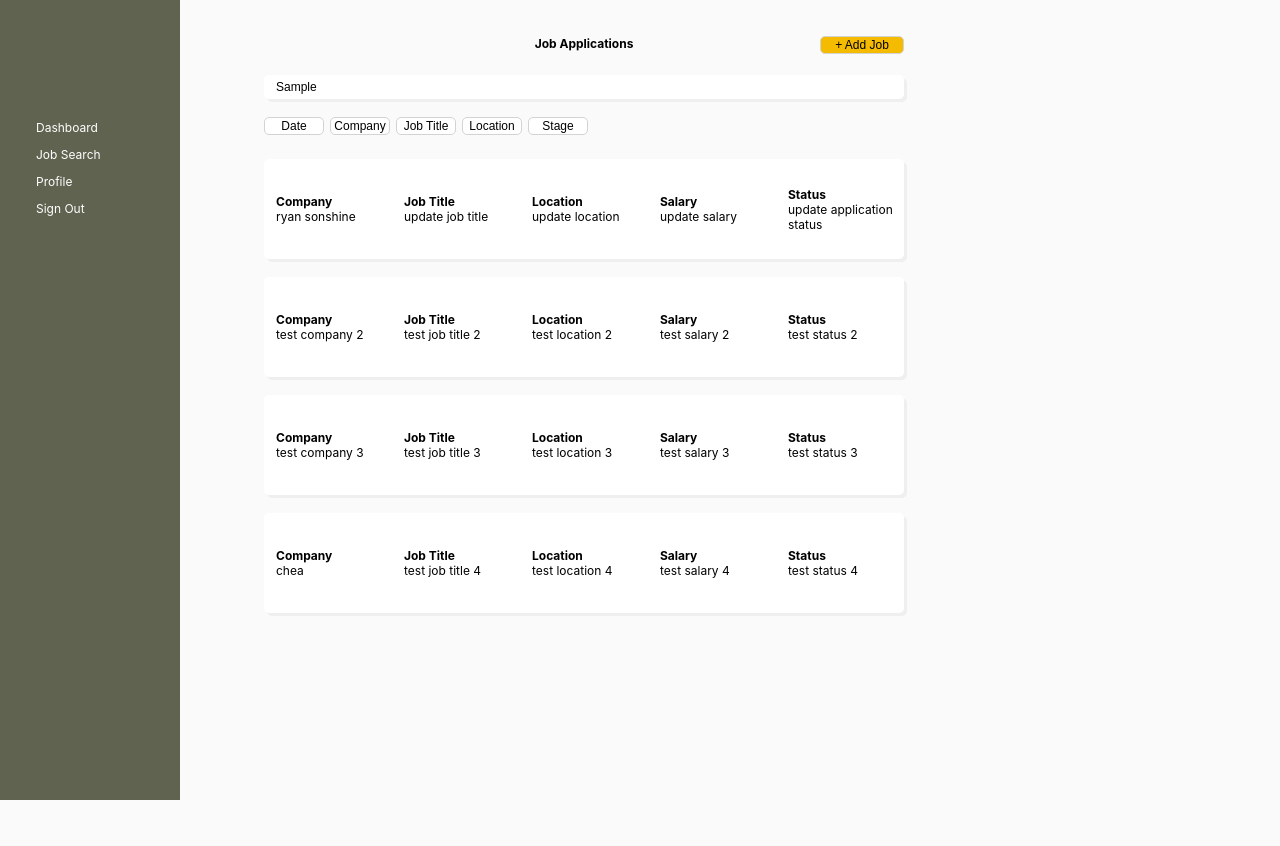
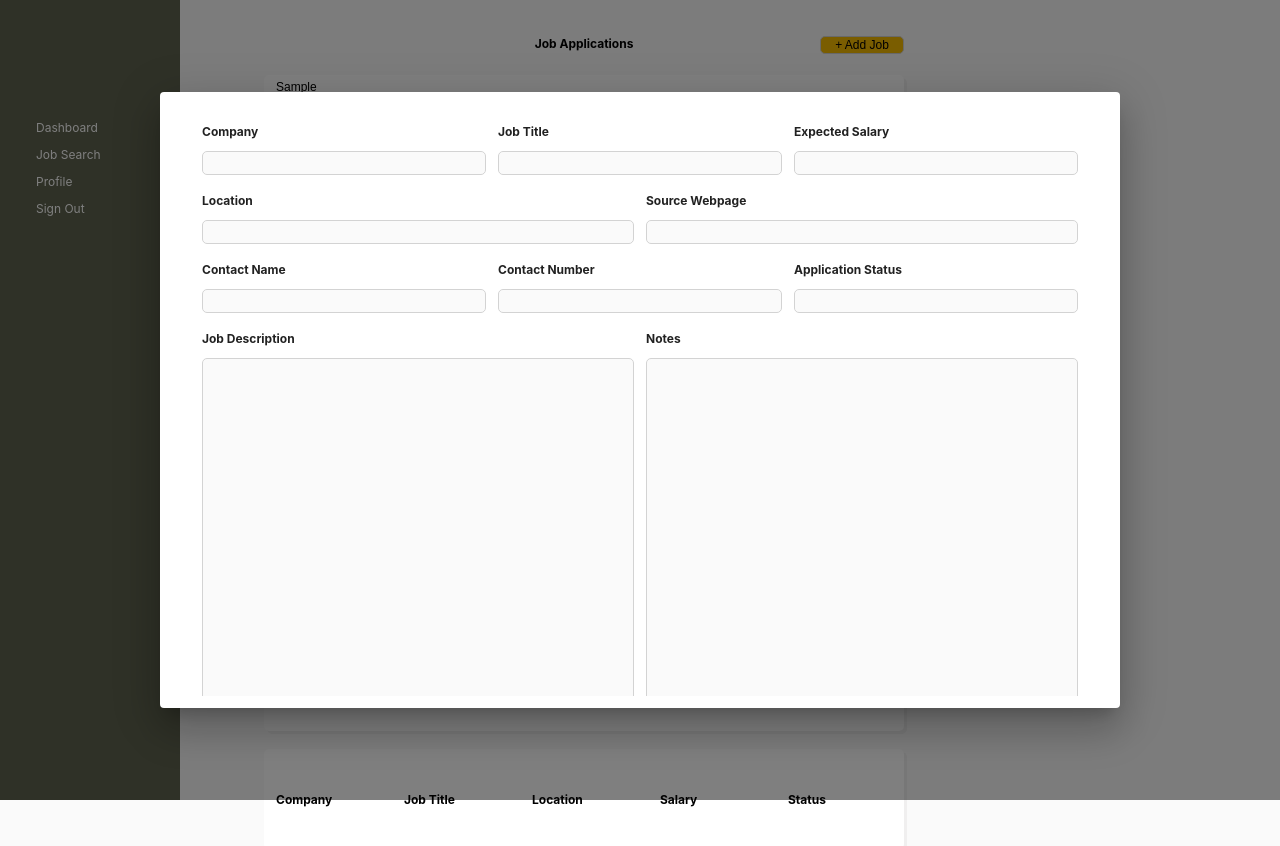
Before and after one commit to stephwuh/khaki-apps, a React (Create React App) app: page / in a window 1280 px wide. Both pictures are taken after typing "Sample" into the empty fields and a click on the button "+ Add Job". Shown: the top 846 px of the page. Before the commit the page ends 800 px from the top, so only its background shows below. Built offline with nearby package versions, Linux system fonts and the light colour scheme; data requests are answered from the project's data file; the HTML template or start-up script is replaced by a standard one.

Commit message:
add job dialog box testing started

```diff
--- a/db.json
+++ b/db.json
@@ -14,7 +14,7 @@
       "id": 1
     },
     {
-      "company": "test company 2",
+      "company": "revised",
       "jobTitle": "test job title 2",
       "location": "test location 2",
       "salary": "test salary 2",
@@ -51,6 +51,15 @@
       "description": "test description 4",
       "notes": "test notes 4",
       "id": 4
+    },
+    {
+      "company": "new company",
+      "jobTitle": "new job title",
+      "salary": "new salary",
+      "id": 5
+    },
+    {
+      "id": 6
     }
   ]
 }
--- a/src/features/dashboard/Dashboard.js
+++ b/src/features/dashboard/Dashboard.js
@@ -1,36 +1,36 @@
 import React, { useState, useEffect } from "react";
-import {Dialog, DialogContent, makeStyles} from '@material-ui/core';
+import { Dialog, DialogContent, makeStyles } from "@material-ui/core";
 import apiClient from "../../services/apiClient";
 import jobAddService from "../../services/jobAddService";
 import jobAppDetail from "../../services/jobAppDetail";
 import dashboard from "./dashboard.module.css";
 import JobAppDetail from "../jobAppDetail/JobAppDetail";
 
-
 const Dashboard = () => {
   const [jobAppState, setJobAppState] = useState([]);
-  const [jobDetailState, setJobDetailState] = useState({open: false});
+  const [jobDetailState, setJobDetailState] = useState({ open: false });
+
+  //state related to dialog box
+  const [jobDetailFormState, setJobDetailFormState] = useState(null);
 
   useEffect(() => {
     const jobAppDataPromise = apiClient.getApps();
 
     jobAppDataPromise.then((jobAppData) => setJobAppState(jobAppData));
-
   }, []);
-
 
   /*
     the dialog service exposes events with whether the dialog is closed or opened.
     so we can now use an useEffect to subscript to the events and then update the state
   */
 
-    useEffect(()=> {
-        const subscription = jobAppDetail.eventsStream.subscribe(state => setJobDetailState(state));
+  useEffect(() => {
+    const subscription = jobAppDetail.eventsStream.subscribe((state) =>
+      setJobDetailState(state)
+    );
 
-        return() => subscription.unsubscribe();
-
-    }, [])
-
+    return () => subscription.unsubscribe();
+  }, []);
 
   let jobApps = jobAppState.map((jobApp, index) => {
     return (
@@ -38,9 +38,11 @@ const Dashboard = () => {
         data-testid="job-app"
         key={index}
         className={dashboard.jobs}
-        onClick={()=>{
-            jobAppDetail.open(jobApp);
-        }}>
+        onClick={() => {
+          setJobDetailFormState("update");
+          jobAppDetail.open(jobApp);
+        }}
+      >
         <div data-testid="company-name" className={dashboard.items}>
           <h5>Company</h5>
           {jobApp.company}
@@ -65,7 +67,6 @@ const Dashboard = () => {
     );
   });
 
-
   return (
     <div className={dashboard.container}>
       <div className={dashboard.btnContainer}>
@@ -74,7 +75,8 @@ const Dashboard = () => {
           data-testid="addBtn"
           type="button"
           onClick={() => {
-            jobAddService.open();
+            setJobDetailFormState("add");
+            jobAppDetail.openNew();
           }}
         >
           + Add Job
@@ -95,18 +97,20 @@ const Dashboard = () => {
         <button data-testid="stage-type">Stage</button>
       </div>
       {jobApps}
-    <Dialog
-        maxWidth='md'
-        fullWidth = {true}
-        open ={jobDetailState.open}
+      <Dialog
+        maxWidth="md"
+        fullWidth={true}
+        open={jobDetailState.open}
         onClose={() => jobAppDetail.close()}
-        >
+      >
         <DialogContent>
-            <JobAppDetail jobApp={jobDetailState.jobApp}/>
+          <JobAppDetail
+            jobApp={jobDetailState.jobApp}
+            jobDetailFormState={jobDetailFormState}
+          />
         </DialogContent>
-    </Dialog>
+      </Dialog>
     </div>
-
   );
 };
 
--- a/src/features/jobAppDetail/JobAppDetail.js
+++ b/src/features/jobAppDetail/JobAppDetail.js
@@ -3,39 +3,28 @@ import apiClient from "../../services/apiClient";
 import jobAppDetail from "./jobAppDetail.module.css";
 
 const JobAppDetail = (props) => {
-
-if(!props.jobApp){
-    return <div data-testid='empty'></div>
+  if (!props.jobApp) {
+    return <div data-testid="empty"></div>;
   }
   const [editState, setEditState] = useState(false);
 
+  //state related to controlled inputs
   const [companyState, setCompanyState] = useState(props.jobApp.company);
-
   const [jobTitleState, setJobTitleState] = useState(props.jobApp.jobTitle);
-
   const [salaryState, setSalaryState] = useState(props.jobApp.salary);
-
   const [locationState, setLocationState] = useState(props.jobApp.location);
-
   const [webpageState, setWebpageState] = useState(props.jobApp.webpage);
-
   const [contactNameState, setContactNameState] = useState(
     props.jobApp.contactName
   );
-
   const [contactNumberState, setContactNumberState] = useState(
     props.jobApp.contactNumber
   );
-
   const [statusState, setStatusState] = useState(props.jobApp.status);
-
   const [descriptionState, setDescriptionState] = useState(
     props.jobApp.description
   );
-
   const [notesState, setNotesState] = useState(props.jobApp.notes);
-
-
 
   const handleCompanyOnChange = (e) => {
     setCompanyState(e.target.value);
@@ -77,9 +66,9 @@ if(!props.jobApp){
     setNotesState(e.target.value);
   };
 
-  const handleAppUpdate = (e) => {
-
-     apiClient.updateJobApp(props.jobApp.id, {
+  const handleAppSubmit = (e) => {
+    props.jobDetailFormState === "add"
+      ? apiClient.addJobApp({
           company: companyState,
           jobTitle: jobTitleState,
           location: locationState,
@@ -89,10 +78,21 @@ if(!props.jobApp){
           contactName: contactNameState,
           contactNumber: contactNumberState,
           description: descriptionState,
-        notes: notesState
+          notes: notesState,
+        })
+      : apiClient.updateJobApp(props.jobApp.id, {
+          company: companyState,
+          jobTitle: jobTitleState,
+          location: locationState,
+          salary: salaryState,
+          status: statusState,
+          webpage: webpageState,
+          contactName: contactNameState,
+          contactNumber: contactNumberState,
+          description: descriptionState,
+          notes: notesState,
         });
-
-  }
+  };
 
   return (
     <form>
@@ -203,13 +203,15 @@ if(!props.jobApp){
         </div>
       </div>
       <div className={jobAppDetail.btnContainer}>
-        {/* <button>Close</button> */}
+        {/* <button data-testId='closeBtn'>Close</button> */}
         <button
           data-testid="submitBtn"
-            onClick={handleAppUpdate}
+          onClick={handleAppSubmit}
           type="submit"
           disabled={!editState}
-            >Submit</button>
+        >
+          Submit
+        </button>
         <button
           data-testid="editBtn"
           onClick={() => {
--- a/src/services/apiClient.js
+++ b/src/services/apiClient.js
@@ -13,7 +13,13 @@ const apiClient = {
         let response = await axios.put(`http://localhost:5500/job-app/${jobAppId}/`, updatedJobApp);
 
         return response.data
-    }
+    },
+    addJobApp: async (newJobApp) => {
+
+        let response = await axios.post(`http://localhost:5500/job-app/`, newJobApp);
+
+        return response.data
+    },
 };
 
 export default apiClient;
--- a/src/services/jobAddService.js
+++ b/src/services/jobAddService.js
@@ -1,3 +1,5 @@
+
+
 const jobAddService = {
 
     open: ()=>{
--- a/src/services/jobAppDetail.js
+++ b/src/services/jobAppDetail.js
@@ -15,6 +15,9 @@ const jobAppDetail = {
     close: (jobApp)=>{
         eventsStream.next({ open: false, jobApp: null})
     },
+    openNew: ()=>{
+        eventsStream.next({open: true, jobApp: {}})
+    },
     // exposes this event stream as an observable for our components to subscribe to these events and listen to whether a dialogue is open or closed
     eventsStream: eventsStream.asObservable()
 };
```
Also changed, not shown: 2 other files (tests, documents, lock files or other folders). Lines whose indentation alone changed are shown as unchanged.
